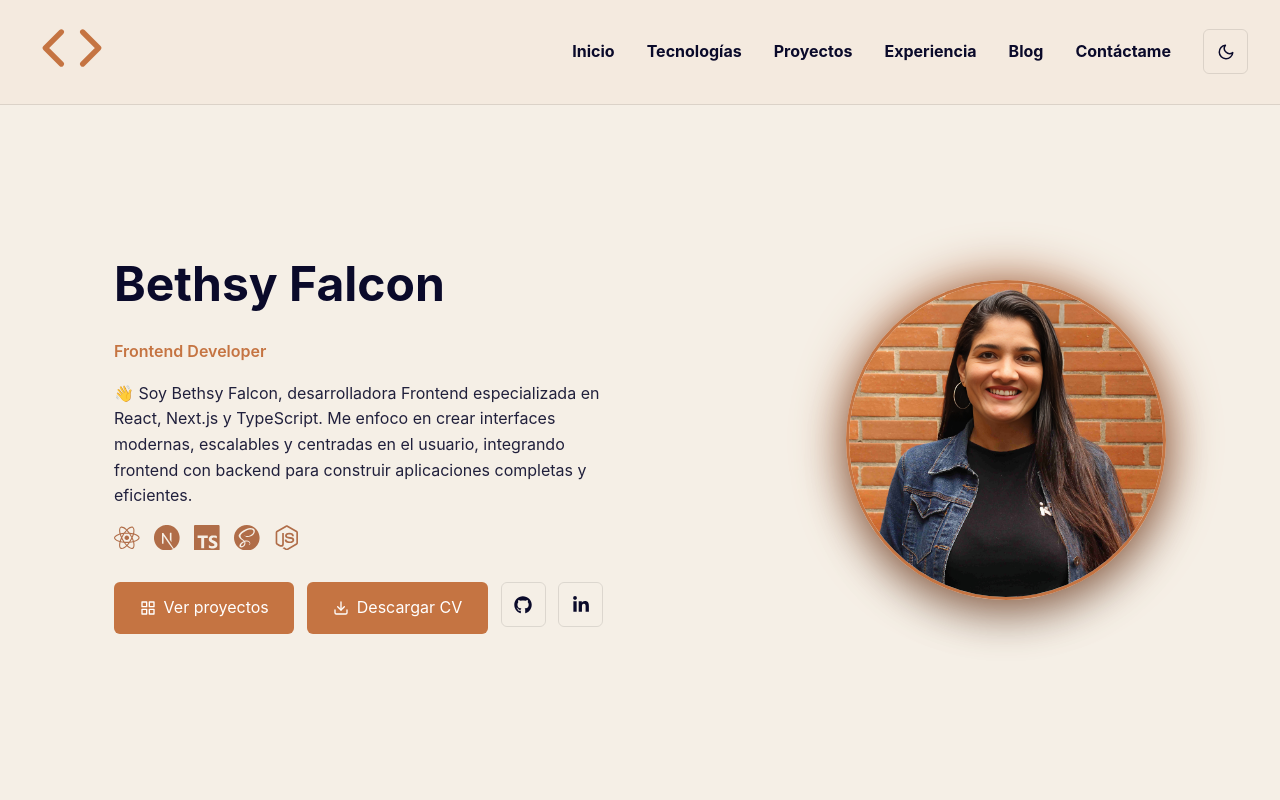
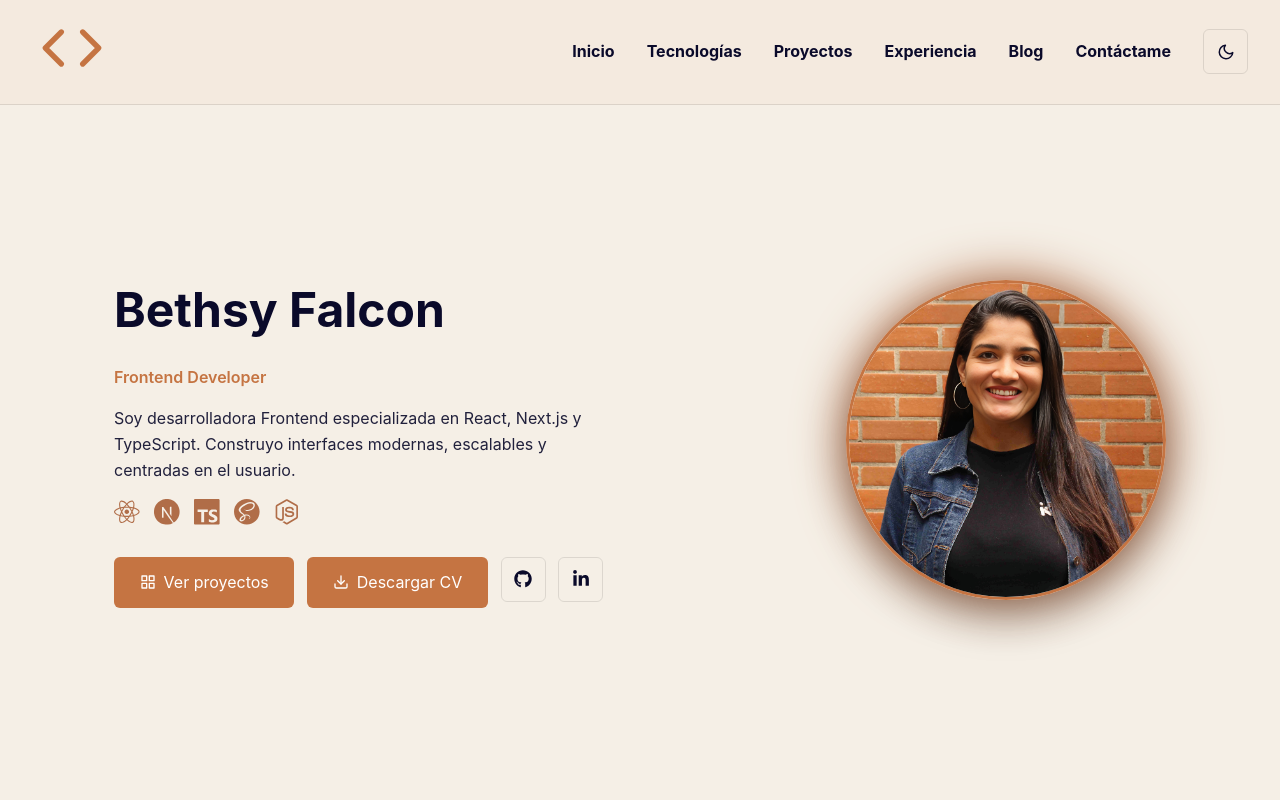
Before and after one commit to Bethsyf/portfolio, a Next.js app: page / in a window 1280 px wide. Shown: the top 800 px of the page. Built offline with nearby package versions, Linux system fonts and the light colour scheme.

Commit message:
refactor(hero): optimize HeroView structure and improve accessibility

```diff
--- a/src/components/views/hero/HeroView.module.scss
+++ b/src/components/views/hero/HeroView.module.scss
@@ -9,6 +9,16 @@
   padding: 2rem 1.5rem;
   min-height: calc(100vh - 80px);
   text-align: center;
+  opacity: 0;
+  transform: translateY(20px);
+  animation: heroReveal 0.8s ease forwards;
+}
+
+@keyframes heroReveal {
+  to {
+    opacity: 1;
+    transform: translateY(0);
+  }
 }
 
 .left {
--- a/src/components/views/hero/HeroView.tsx
+++ b/src/components/views/hero/HeroView.tsx
@@ -1,11 +1,23 @@
 import Image from "next/image";
+
 import { FaGithub, FaLinkedinIn, FaNodeJs, FaReact } from "react-icons/fa";
 import { FiDownload, FiGrid } from "react-icons/fi";
+import { SiNextdotjs, SiSass, SiTypescript } from "react-icons/si";
+
 import myPhoto from "../../../../public/bethsy.png";
+
 import ButtonControl from "@/components/controls/button/ButtonControl";
+import TextControl from "@/components/controls/text/TextControl";
+
 import styles from "./HeroView.module.scss";
-import TextControl from "@/components/controls/text/TextControl";
-import { SiNextdotjs, SiSass, SiTypescript } from "react-icons/si";
+
+const technologies = [
+  { Icon: FaReact, label: "React" },
+  { Icon: SiNextdotjs, label: "Next.js" },
+  { Icon: SiTypescript, label: "TypeScript" },
+  { Icon: SiSass, label: "SCSS / Sass" },
+  { Icon: FaNodeJs, label: "Node.js" },
+];
 
 export default function HeroView() {
   return (
@@ -21,22 +33,19 @@ export default function HeroView() {
           </TextControl>
 
           <TextControl variant="body" className={styles.description}>
-            👋 Soy Bethsy Falcon, desarrolladora Frontend especializada en React, Next.js y
-            TypeScript. Me enfoco en crear interfaces modernas, escalables y centradas en el
-            usuario, integrando frontend con backend para construir aplicaciones completas y
-            eficientes.
+            Soy desarrolladora Frontend especializada en React, Next.js y TypeScript. Construyo
+            interfaces modernas, escalables y centradas en el usuario.
           </TextControl>
         </div>
+
         <div className={styles.techStack}>
-          <FaReact title="React" />
-          <SiNextdotjs title="Next.js" />
-          <SiTypescript title="TypeScript" />
-          <SiSass title="SCSS / Sass" />
-          <FaNodeJs title="Node.js" />
+          {technologies.map(({ Icon, label }) => (
+            <Icon key={label} aria-label={label} title={label} />
+          ))}
         </div>
+
         <div className={styles.buttons}>
           <ButtonControl href="#projects">
-            {" "}
             <FiGrid />
             Ver proyectos
           </ButtonControl>
@@ -51,6 +60,7 @@ export default function HeroView() {
             target="_blank"
             rel="noopener noreferrer"
             variant="icon"
+            aria-label="Github"
           >
             <FaGithub />
           </ButtonControl>
@@ -60,6 +70,7 @@ export default function HeroView() {
             target="_blank"
             rel="noopener noreferrer"
             variant="icon"
+            aria-label="LinkedIn"
           >
             <FaLinkedinIn />
           </ButtonControl>
@@ -68,7 +79,13 @@ export default function HeroView() {
 
       <div className={styles.right}>
         <div className={styles.imageWrapper}>
-          <Image src={myPhoto} alt="Bethsy Falcon" fill priority className={styles.image} />
+          <Image
+            src={myPhoto}
+            alt="Bethsy Falcon - Frontend Developer"
+            fill
+            priority
+            className={styles.image}
+          />
         </div>
       </div>
     </section>
```
